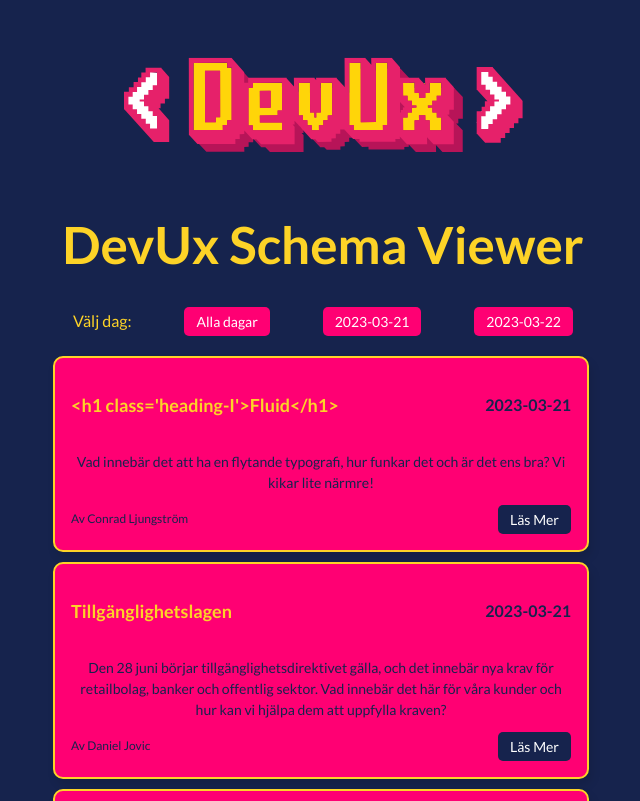
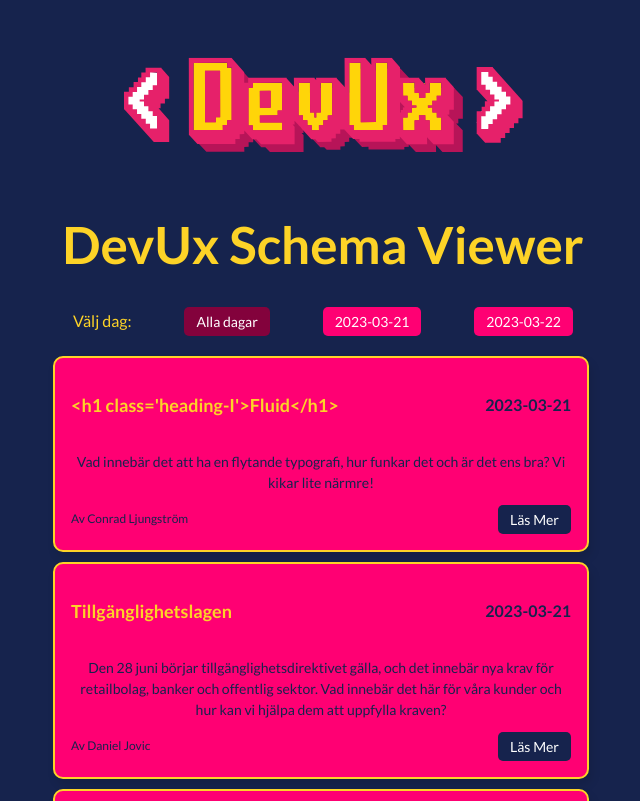
Before and after one commit to mathiasbergqvist/solid-react, a React (Vite) app: page / in a window 1280 px wide. Shown: the top 801 px of the page, without its empty margins (317-957 px from the left). Built offline with nearby package versions, Linux system fonts and the light colour scheme; data requests are answered from the project's data file.

Commit message:
Selected button styling

```diff
--- a/src/components/schema/Schema.module.css
+++ b/src/components/schema/Schema.module.css
@@ -85,6 +85,10 @@
   transition: background-color 0.2s;
 }
 
+.filterButtonSelected {
+  background-color: #83023c;
+}
+
 .filterButton:hover {
   background-color: #83023c;
 }
--- a/src/components/schema/Schema.tsx
+++ b/src/components/schema/Schema.tsx
@@ -47,19 +47,25 @@ const Schema = () => {
         Välj dag:
         <button
           onClick={() => handleFilter(ScheduleDay.unset)}
-          className={styles.filterButton}
+          className={`${styles.filterButton} ${
+            dayFilter === ScheduleDay.unset && styles.filterButtonSelected
+          }`}
         >
           Alla dagar
         </button>
         <button
           onClick={() => handleFilter(ScheduleDay.friday)}
-          className={styles.filterButton}
+          className={`${styles.filterButton} ${
+            dayFilter === ScheduleDay.friday && styles.filterButtonSelected
+          }`}
         >
           2023-03-21
         </button>
         <button
           onClick={() => handleFilter(ScheduleDay.saturday)}
-          className={styles.filterButton}
+          className={`${styles.filterButton} ${
+            dayFilter === ScheduleDay.saturday && styles.filterButtonSelected
+          }`}
         >
           2023-03-22
         </button>
```
